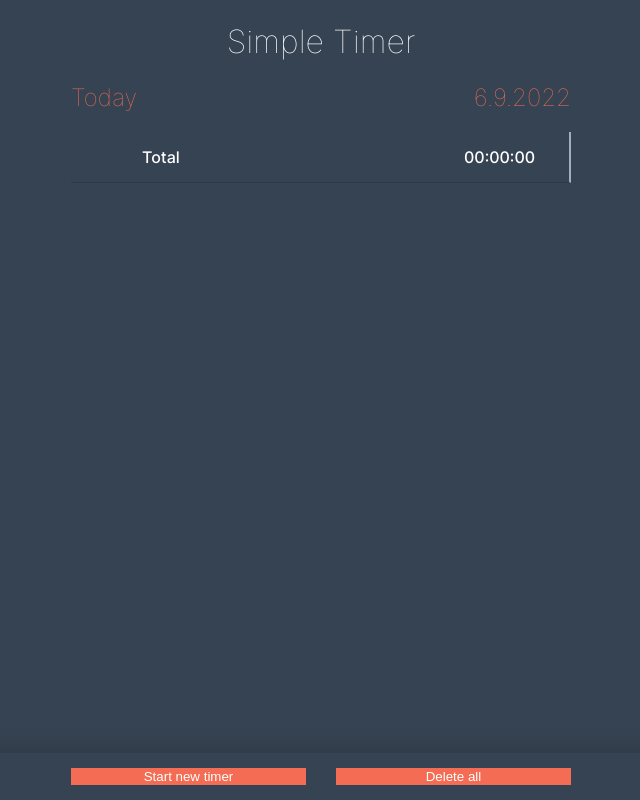
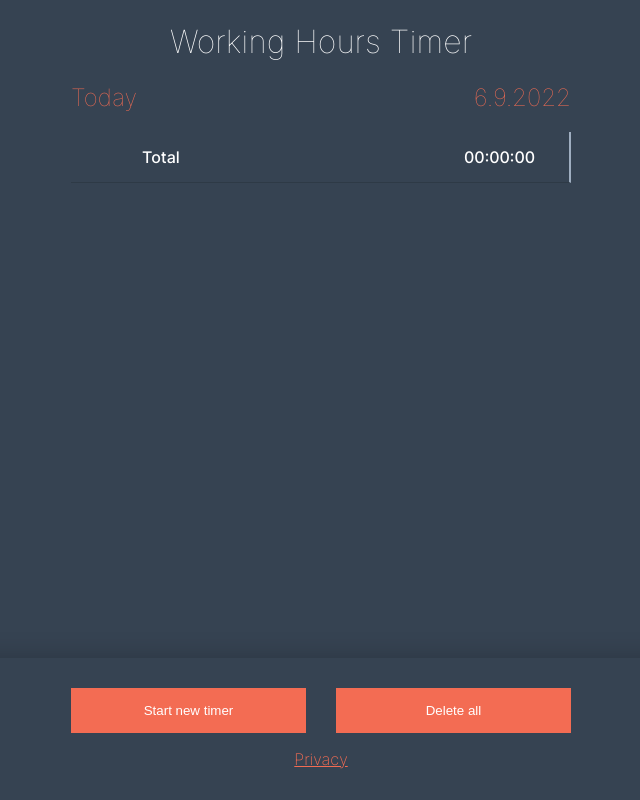
Before and after one commit to regisfrias/timer, a SvelteKit app: page / in a window 1280 px wide. Shown: the whole page, without its empty margins (319-959 px from the left). Built offline with nearby package versions, Linux system fonts and the light colour scheme.

Commit message:
Add privacy page and some styles.

```diff
--- a/src/global.css
+++ b/src/global.css
@@ -27,6 +27,10 @@ body {
   font-family: 'Inter', 'Helvetica', Tahoma, Geneva, Verdana, sans-serif;
   font-weight: 200;
   font-variation-settings: "wght" 200;
+}
+
+a {
+  color: var(--accent);
 }
 
 strong {
@@ -63,14 +67,17 @@ input {
   font-size: 1rem;
 }
 
-button {
+button, .button {
+  display: inline-block;
   border: 0;
+  padding: var(--padding_sm);
   background-color: var(--accent);
   color: var(--white);
   cursor: pointer;
+  text-decoration: none;
 }
 
-button.active {
+button.active, .button.active {
   background-color: var(--white);
   color: var(--black);
 }
--- a/src/routes/+page.svelte
+++ b/src/routes/+page.svelte
@@ -146,7 +146,7 @@
 </script>
 
 <main class="wrapper">
-  <h1>Simple Timer</h1>
+  <h1>Working Hours Timer</h1>
 
   {#if allTimers && Object.keys(allTimers).length}
     <article class="allTimers">
@@ -203,8 +203,13 @@
 
 <footer class="footer">
   <div class="wrapper">
-    <button on:click={startTimer} data-timer-id={allTimers[todaysKey] && allTimers[todaysKey].timers ? Object.keys(allTimers[todaysKey].timers).length : 0} data-timer-day={todaysKey}>Start new timer</button>
-    <button on:click={removeAll}>Delete all</button>
+    <div class="buttons">
+      <button on:click={startTimer} data-timer-id={allTimers[todaysKey] && allTimers[todaysKey].timers ? Object.keys(allTimers[todaysKey].timers).length : 0} data-timer-day={todaysKey}>Start new timer</button>
+      <button on:click={removeAll}>Delete all</button>
+    </div>
+  </div>
+  <div class="wrapper">
+    <p><a href="/privacy">Privacy</a></p>
   </div>
 </footer>
 
@@ -316,13 +321,14 @@
   .footer {
     position: fixed;
     bottom: 0;
+    text-align: center;
     box-shadow: 1px -1px 24px 0px rgba(0,0,0,0.2);
-    padding: var(--padding_sm) var(--padding);
+    padding: var(--padding) var(--padding) var(--padding_sm);
     width: calc(100% - var(--padding) * 2);
     -webkit-box-shadow: 1px -1px 24px 0px rgba(0,0,0,0.2);
     -moz-box-shadow: 1px -1px 24px 0px rgba(0,0,0,0.2);
   }
-  .footer .wrapper {
+  .footer .wrapper .buttons {
     display: grid;
     grid-template-columns: 1fr 1fr;
     grid-column-gap: var(--padding);
```
Also changed, not shown: src/routes/privacy/+page.svelte (added, +9 -0 lines).
